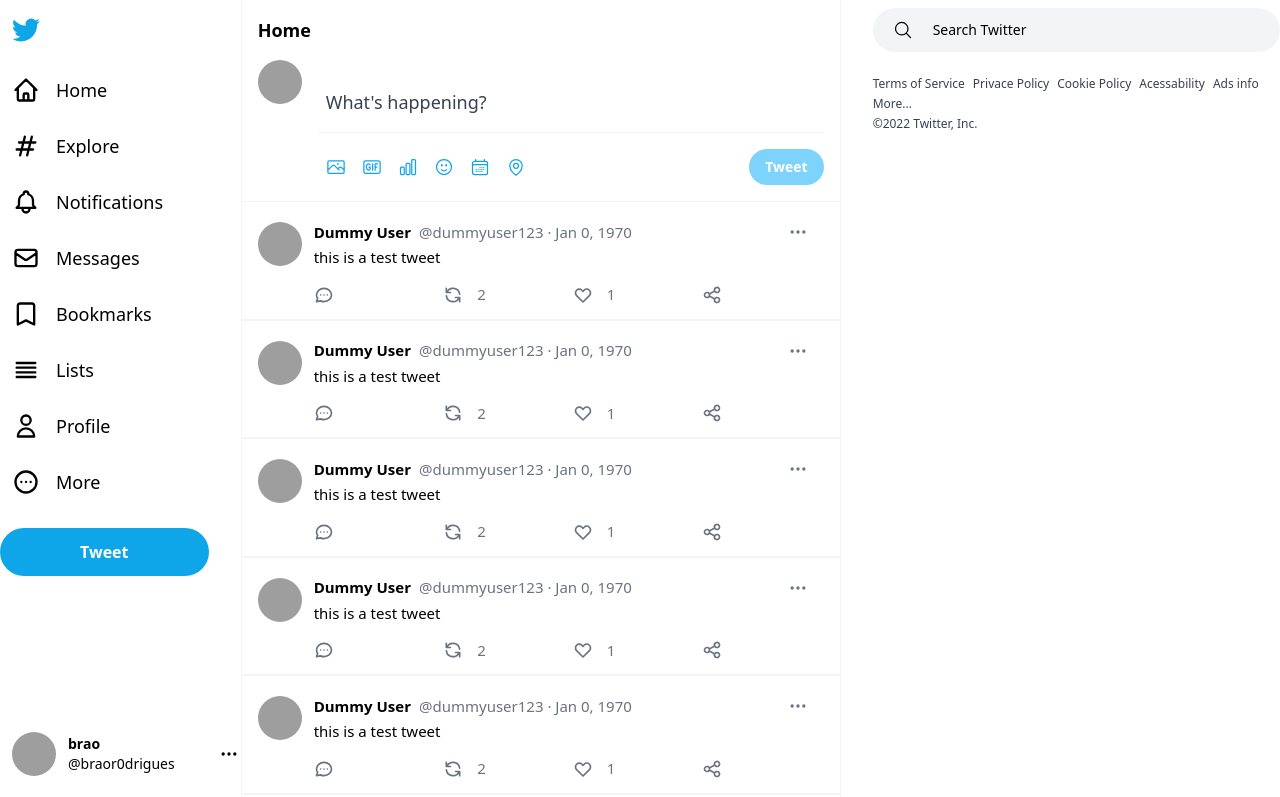
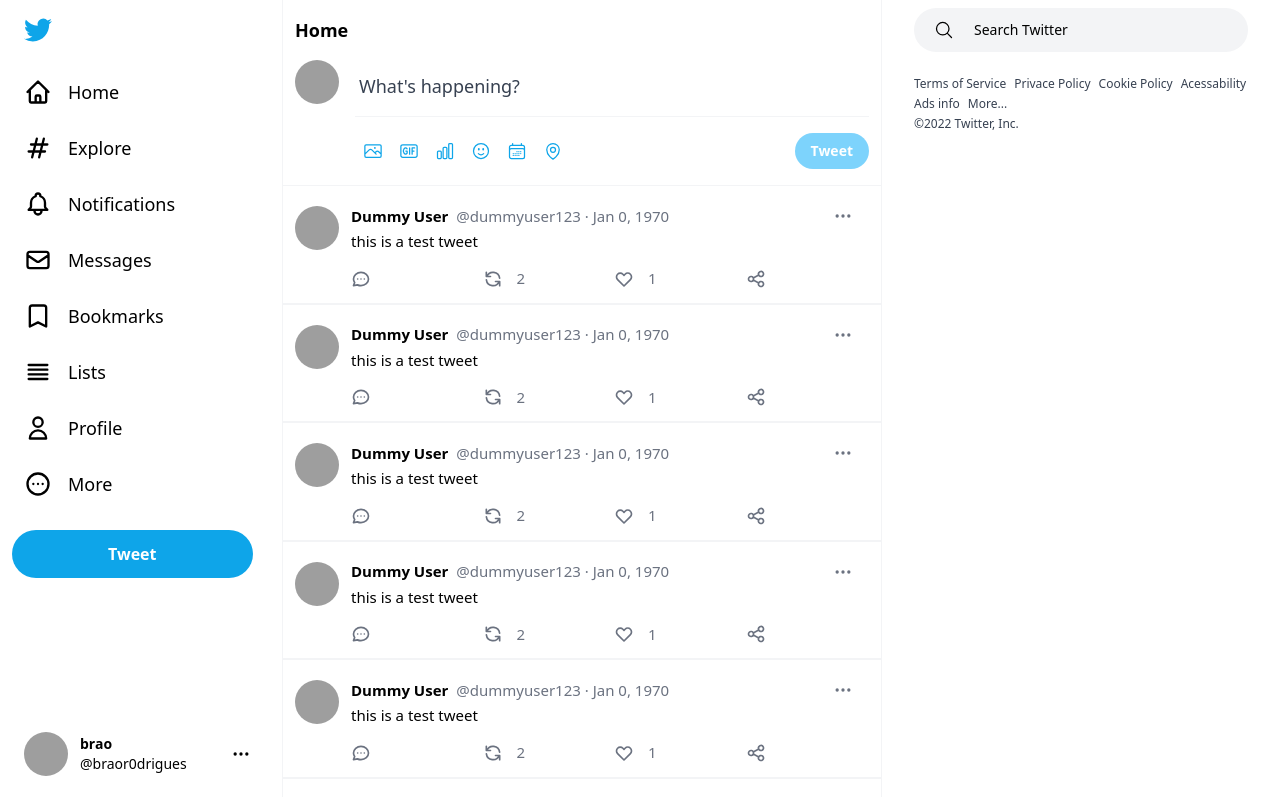
Before and after one commit to abraor0/twitter-clone-practice, a React (Create React App) app: page / in a window 1280 px wide. Shown: the top 797 px of the page. Built offline with nearby package versions, Linux system fonts and the light colour scheme; grey boxes are pictures that could not be loaded; the HTML template or start-up script is replaced by a standard one.

Commit message:
Changed css for some of the layouts and components and added media queries

```diff
--- a/src/components/Header/Header.js
+++ b/src/components/Header/Header.js
@@ -1,5 +1,6 @@
 import MainNav from '../Nav/MainNav';
 import Logo from '../Icons/Logo';
+import Tweet from '../Icons/Tweet';
 import UserBadge from '../User/UserBadge';
 
 const dummyUser = {
@@ -10,16 +11,23 @@
 
 const Header = () => {
   return (
-    <header className="w-64">
-      <div className="flex h-screen flex-col justify-between pr-2 w-64 fixed">
+    <header className="w-[92px] xl:w-[282px] shrink-0">
+      <div className="w-[92px] xl:w-[282px] flex h-screen flex-col items-center xl:items-stretch justify-between px-3 fixed">
         <div>
           <a href="#">
-            <h1 className="mt-1 mb-2 p-3 hover:bg-sky-100 rounded-full transition w-max">
+            <h1 className="mt-1 p-3 hover:bg-sky-100 rounded-full inline-block transition w-max">
               <Logo />
             </h1>
           </a>
           <MainNav />
-          <button className="mt-4 bg-sky-500 font-bold text-white px-20 py-3 rounded-full hover:bg-sky-600 transition-colors">Tweet</button>
+          <button className="mt-4 bg-sky-500 text-2xl font-bold text-white p-4 xl:px-24 xl:py-3 rounded-full hover:bg-sky-600 transition-colors">
+            <i className="xl:hidden">
+              <Tweet />
+            </i>
+            <span className="text-base hidden xl:block">
+              Tweet
+            </span>
+          </button>
         </div>
         <UserBadge {...dummyUser} />
       </div>
--- /dev/null
+++ b/src/components/Icons/Tweet.js
@@ -0,0 +1,9 @@
+const Tweet = () => (
+  <svg viewBox="0 0 24 24" width="1em" height="1em" fill="currentColor">
+    <g>
+      <path d="M8.8 7.2H5.6V3.9c0-.4-.3-.8-.8-.8s-.7.4-.7.8v3.3H.8c-.4 0-.8.3-.8.8s.3.8.8.8h3.3v3.3c0 .4.3.8.8.8s.8-.3.8-.8V8.7H9c.4 0 .8-.3.8-.8s-.5-.7-1-.7zm15-4.9v-.1h-.1c-.1 0-9.2 1.2-14.4 11.7-3.8 7.6-3.6 9.9-3.3 9.9.3.1 3.4-6.5 6.7-9.2 5.2-1.1 6.6-3.6 6.6-3.6s-1.5.2-2.1.2c-.8 0-1.4-.2-1.7-.3 1.3-1.2 2.4-1.5 3.5-1.7.9-.2 1.8-.4 3-1.2 2.2-1.6 1.9-5.5 1.8-5.7z"></path>
+    </g>
+  </svg>
+);
+
+export default Tweet;
--- a/src/components/Nav/MainNavItem.js
+++ b/src/components/Nav/MainNavItem.js
@@ -1,8 +1,18 @@
+import TweetToolbarTooltip from '../Tweet/TweetToolbarTooltip';
+
 const MainNavItem = ({ text, Icon}) => (
   <li className="my-1 text-lg">
     <a className="block group" href="#">
-      <div className="flex gap-x-4 group-hover:bg-gray-200 rounded-full transition p-3 w-max pr-6">
-        <Icon/>{text}
+      <div className="flex gap-x-4 group-hover:bg-gray-200 rounded-full transition p-3 w-max xl:pr-6">
+        <i className="relative">
+          <Icon/>
+          <i className="xl:hidden">
+            <TweetToolbarTooltip text={text} />
+          </i>
+        </i>
+        <span className="hidden xl:block">
+          {text}
+        </span>
       </div>
     </a>
   </li>
--- a/src/components/Search/Search.js
+++ b/src/components/Search/Search.js
@@ -8,7 +8,7 @@
   const handleOnChange = e => setSearchQuerry(e.target.value);
 
   return (
-    <div className="flex gap-x-3 bg-gray-100 py-3 px-5 rounded-full mt-2 text-sm group focus-within:bg-transparent focus-within:outline-1 focus-within:outline-sky-500 focus-within:outline relative">
+    <div className="flex gap-x-3 bg-gray-100 py-3 px-5 rounded-full mt-2 text-sm group focus-within:bg-transparent focus-within:outline-1 focus-within:outline-sky-500 focus-within:outline">
       <i className="text-xl mr-2 group-focus-within:text-sky-500">
         <MagnifyingGlass />
       </i>
@@ -18,7 +18,7 @@
           <Close/>
         </i>
       </button>
-      <div className="hidden absolute inset-x-0 top-full shadow-search rounded-lg py-4 px-10 group-focus-within:block bg-white">
+      <div className="hidden absolute left-8 top-[53px] shadow-search rounded-lg py-4 px-8 group-focus-within:block bg-white">
         <p className="mb-10">Try searching for people, topics, or keyword</p>
       </div>
     </div>
--- a/src/components/Tweet/Tweet.js
+++ b/src/components/Tweet/Tweet.js
@@ -64,7 +64,7 @@
 
 
   return (
-    <article className="flex gap-x-3 border-y border-y-gray-100 pt-3 pb-[6px] px-4 text-[15px]">
+    <article className="flex gap-x-3 border-y border-y-gray-100 p-3 pb-[6px] text-[15px]">
       <div className="mt-2">
         <UserAvatar src={user_profile_image}/>
       </div>
--- a/src/components/TweetArea/TweetArea.js
+++ b/src/components/TweetArea/TweetArea.js
@@ -12,10 +12,10 @@
   const handlerInput = e => setTweetText(e.target.innerText);
 
   return (
-    <div className="px-4 flex gap-x-4">
+    <div className="px-3 flex gap-x-4">
       <UserAvatar src="https://pbs.twimg.com/profile_images/1570224322609926149/t7roNRDx_normal.jpg" />
       <div className="flex-1">
-        {showTweetConfig && <button className="transition-colors hover:bg-sky-100 text-sky-500 flex items-center gap-x-1 text-[0.8125rem] border-[1px] border-gray-300 px-3 leading-relaxed rounded-full font-semibold" type="button">
+        {showTweetConfig && <button className="transition-colors hover:bg-sky-100 text-sky-500 flex items-center gap-x-1 text-[0.8125rem] border-[1px] border-gray-300 px-3 leading-relaxed rounded-full font-semibold mb-5" type="button">
           Everyone
           <i className="text-base">
             <DownArrow />
@@ -24,7 +24,7 @@
         {/* <span className="relative -z-10 w-full inline-block h-auto">
           <textarea className="absolute inset-0 resize-none focus-visible:outline-none placeholder:text-gray-700 text-lg" onFocus={handlerOnFocus} placeholder="What's happening?" maxLength="280"></textarea>
         </span> */}
-        <span onInput={handlerInput} className="block pl-2 text-wrap-any focus-visible:outline-none text-gray-700 text-lg mb-4 mt-7" onFocus={handlerOnFocus} contentEditable="true">
+        <span onInput={handlerInput} className="block pl-1 text-wrap-any focus-visible:outline-none text-gray-700 text-lg mb-4 mt-3" onFocus={handlerOnFocus} contentEditable="true">
           What's happening?
         </span>
         {showTweetConfig && <button className="flex items-center gap-x-1 text-sky-500 font-semibold text-sm transition-colors hover:bg-sky-100 px-2 py-[2px] rounded-full" type="button">
--- a/src/components/UI/Layout.js
+++ b/src/components/UI/Layout.js
@@ -6,12 +6,12 @@
 const Layout = () => {
 
   return (
-    <div className="max-w-7xl flex mx-auto min-h-screen">
+    <div className=" justify-center flex mx-auto min-h-screen">
       <Header />
-      <main className="border-x border-x-gray-100 flex-grow min-w-[600px] mr-8">
+      <main className="border-x border-x-gray-100 basis-[600px] shrink-0">
         <Home />
       </main>
-      <div className="flex-grow flex flex-col gap-y-6">
+      <div className="hidden lg:flex flex-col gap-y-6 px-8 grow-0 basis-[398px] shrink-1 relative">
         <Search />
         <Footer />
       </div>
--- a/src/components/User/UserBadge.js
+++ b/src/components/User/UserBadge.js
@@ -5,11 +5,11 @@
   return (
     <button className="flex gap-x-3 p-3 mb-3 hover:bg-gray-200 rounded-full items-center text-left">
       <UserAvatar src={profile_image} />
-      <div className="text-sm">
+      <div className="hidden xl:block text-sm">
         <p className="font-bold">{name}</p>
         <p>{`@${m_name}`}</p>
       </div>
-      <div className="ml-8">
+      <div className="hidden xl:block ml-8">
         <Dots />
       </div>
     </button>
--- a/src/routes/Home.js
+++ b/src/routes/Home.js
@@ -236,7 +236,7 @@
 
   return (
     <>
-      <div className="z-10 p-4 sticky left-0 top-0 bg-white/70 backdrop-blur-md">
+      <div className="z-10 py-4 px-3 sticky left-0 top-0 bg-white/70 backdrop-blur-md">
         <h2 className="font-bold text-lg">Home</h2>
       </div>
       <TweetArea />
```
